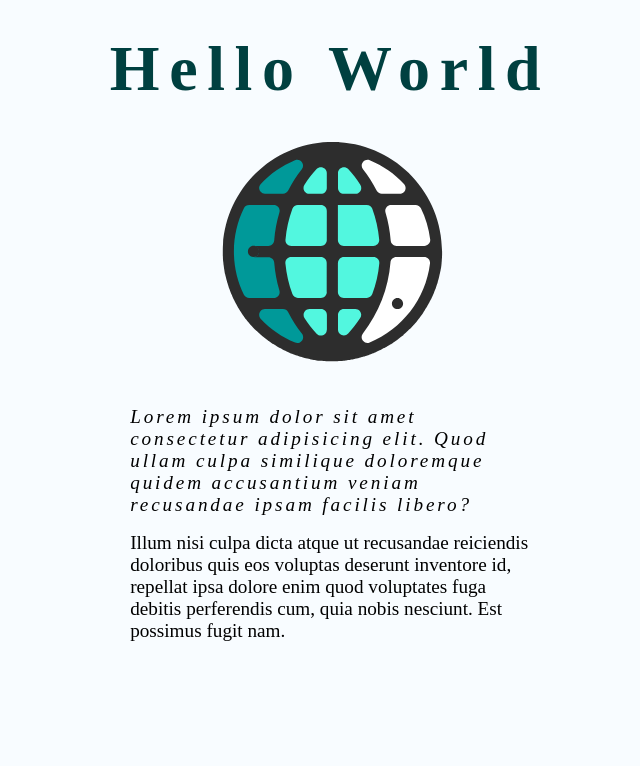
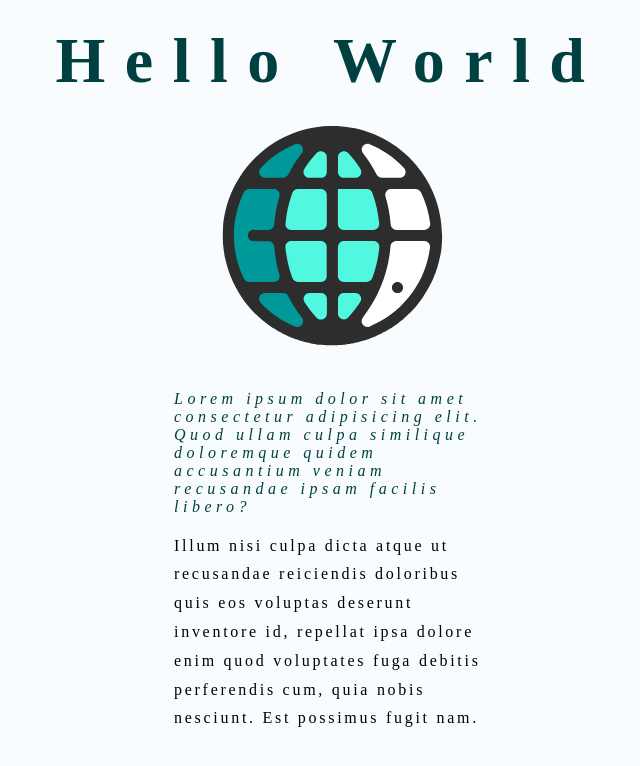
Before and after one commit to RVCC-IDMX/fraunces-Mohammedkhan18, an Eleventy site: page src/index.html in a window 1280 px wide. Shown: the whole page, without its empty margins (310-950 px from the left). Built offline with nearby package versions, Linux system fonts and the light colour scheme; Eleventy itself is replaced by a stand-in of ours; files that its build step writes are made by us from their sources; a web font is replaced by a local one.

Commit message:
Final Touches

```diff
--- a/src/index.html
+++ b/src/index.html
@@ -16,7 +16,7 @@
       <p class="header__desc header__desc--first">
         Lorem ipsum dolor sit amet consectetur adipisicing elit. Quod ullam culpa similique doloremque quidem accusantium veniam recusandae ipsam facilis libero?
       </p>
-      <p class="header__desc">
+      <p class="header__desc header__desc--second">
         Illum nisi culpa dicta atque ut recusandae reiciendis doloribus quis eos voluptas deserunt inventore id, repellat ipsa dolore enim quod voluptates fuga debitis perferendis cum, quia nobis nesciunt. Est possimus fugit nam.
       </p>
     </header>
--- a/src/sass/abstracts/_mixins.scss
+++ b/src/sass/abstracts/_mixins.scss
@@ -25,24 +25,3 @@
   display: flex;
   justify-content: center;
 }
-
-@mixin h1 {
-  font-size: 4rem;
-  line-height: normal;
-  letter-spacing: 0.447em;
-  font-variation-settings: "opsz" 115;
-  font-variation-settings: "wght" 684;
-  font-variation-settings: "SOFT" 100;
-  font-variation-settings: "WONK" 0.691;
-}
-
-
-@mixin header__desc--first {
-  font-size: 130%;
-  line-height: normal;
-  letter-spacing: 0.158em;
-  font-variation-settings: "opsz" 65;
-  font-variation-settings: "wght" 293;
-  font-variation-settings: "SOFT" ;
-  font-variation-settings: "WONK" ;
-}
--- a/src/sass/base/_typography.scss
+++ b/src/sass/base/_typography.scss
@@ -1,4 +1,30 @@
 /* typography */
+.header__title {
+
+    font-size: 4rem;
+    font-style: normal;
+    letter-spacing: 0.304em;
+    line-height: 0.9;
+    font-variation-settings: "opsz" 120, "wght" 758, "SOFT" 100, "WONK" 0.842;
+    color: #004040;
+}
+
+.header__desc--first {
+    font-size: 16px;
+    font-style: italic;
+    line-height: normal;
+    letter-spacing: 0.281em;
+    font-variation-settings: "opsz" 82, "wght" 342, "SOFT" 59.4, "WONK" 0.82;
+    color: #004040;
+}
+
+.header__desc--second {
+    font-size: 16px;
+    font-style: normal;
+    line-height: 1.8em;
+    letter-spacing: 0.17em;
+    font-variation-settings: "opsz" 69, "wght" 540, "SOFT" 100, "WONK" 0.1;
+}
 
 @font-face {
     font-family: 'Fraunces';
@@ -16,7 +42,7 @@
 
 $font: "Fraunces", serif;
 // body font styling vars
-$body-font-size: 120%;
+$body-font-size: 130%;
 $body-font-weight: 350;
 $body-italic-weight: 100;
 
--- a/src/sass/components/_header.scss
+++ b/src/sass/components/_header.scss
@@ -10,10 +10,6 @@
   padding-top: 2rem;
 
   &__title {
-    color: var.$primary-very-dark;
-    font-weight: type.$display-weight;
-    font-size: type.$display-title-size;
-    letter-spacing: type.$display-spacing;
     text-align: center;
   }
 
@@ -24,14 +20,14 @@
   &__desc {
     max-width: 55ch;
     margin-bottom: 1rem;
-    font-size: type.$body-font-size;
-    font-weight: type.$body-font-weight;
     padding: 0rem 5vw;
 
     &--first {
       font-style: italic;
-      font-weight: type.$body-italic-weight;
-      letter-spacing: 0.15em;
+    }
+
+    &--second {
+      font-style: normal;
     }
   }
 }
```
